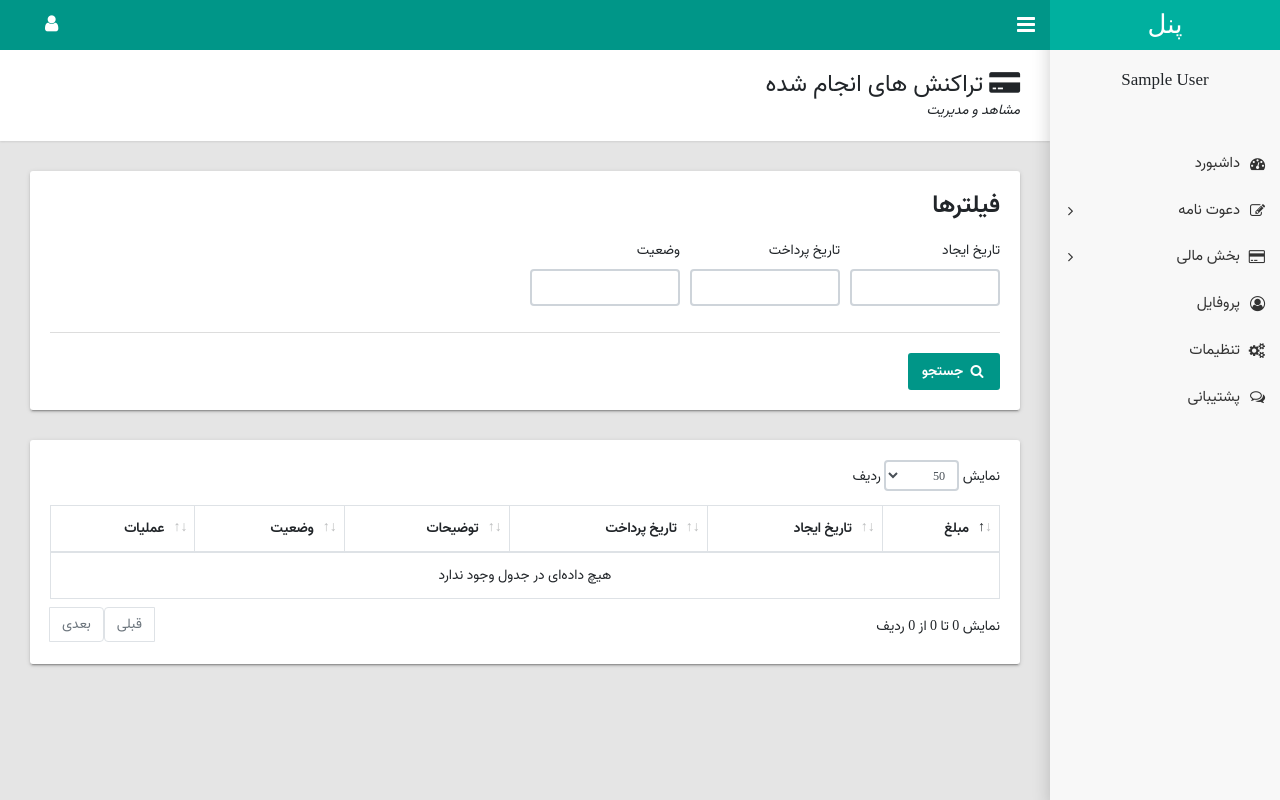
After one commit to mthri/invitation, a Django app: page /panel/transactions/ in a window 1280 px wide. The commit adds this page. Run offline with Django 3.2, Linux system fonts and the light colour scheme; the visitor is signed in with stand-in values (Sample User, id 1); parts of the project's set-up code (start-up, migrations or seed data) failed here and were passed over; some libraries are stand-ins or nearby versions.

Commit message:
add base transactions view template

```diff
--- a/dashboard/templates/dashboard/base.html
+++ b/dashboard/templates/dashboard/base.html
@@ -142,8 +142,8 @@
             class="app-menu__icon fa fa-credit-card  "></i><span class="app-menu__label">بخش مالی</span><i
             class="treeview-indicator fa fa-angle-right"></i></a>
         <ul class="treeview-menu">
-          <li><a class="treeview-item" href="#"><i class="icon fa fa-circle-o"></i>سررسید ها</a></li>
-          <li><a class="treeview-item" href="#"><i class="icon fa fa-circle-o"></i> تراکنش های انجام شده</a>
+          <!-- <li><a class="treeview-item" href="#"><i class="icon fa fa-circle-o"></i>سررسید ها</a></li> -->
+          <li><a class="treeview-item" href="{% url 'transactions' %}"><i class="icon fa fa-circle-o"></i> تراکنش های انجام شده</a>
           <li><a class="treeview-item" href="{% url 'purchase' %}"><i class="icon fa fa-circle-o"></i> خرید</a>
           </li>
         </ul>
--- /dev/null
+++ b/dashboard/templates/dashboard/transactions.html
@@ -0,0 +1,88 @@
+{% extends 'dashboard/base.html' %}
+{% block title %}
+{{ block.super }}
+تراکنش های
+{% endblock %}
+
+{% load dashboard_tag %}
+{% load static %}
+
+{% block page_title %}
+<h1><i class="fa fa-credit-card-alt"></i> تراکنش های انجام شده</h1>
+<p>مشاهد و مدیریت</p>
+
+{% endblock %}
+
+{% block main %}
+<div class="row">
+    <div class="col-md-12">
+        <div class="tile">
+            <div class="tile-title-w-btn">
+                <h3 class="title">فیلترها</h3>
+            </div>
+            <div class="tile-body">
+                <div class="form-row">
+                    <div class="form-group col-md-2">
+                        <label class="control-label">تاریخ ایجاد</label>
+                        <input class="form-control" type="text" >
+                    </div>
+                    <div class="form-group col-md-2">
+                        <label class="control-label">تاریخ پرداخت</label>
+                        <input class="form-control" type="text" >
+                    </div>
+                    <div class="form-group col-md-2">
+                        <label class="control-label">وضعیت</label>
+                        <input class="form-control" type="text" >
+                    </div>
+                </div>
+            </div>
+            <div class="tile-footer">
+                <button class="btn btn-primary" type="submit"><i
+                        class="fa fa-fw fa-lg fa-search"></i>جستجو</button>&nbsp;&nbsp;&nbsp;
+            </div>
+        </div>
+    </div>
+    <div class="col-md-12">
+        <div class="tile">
+            <div class="tile-body">
+                <table class="table table-hover table-bordered" id="invite-table" style="width: 100%;">
+                    <thead>
+                        <tr>
+                            <th>مبلغ</th>
+                            <th>تاریخ ایجاد</th>
+                            <th>تاریخ پرداخت</th>
+                            <th>توضیحات</th>
+                            <th>وضعیت</th>
+                            <th>عملیات</th>
+                        </tr>
+                    </thead>
+                    <tbody>
+
+                    </tbody>
+                </table>
+            </div>
+        </div>
+    </div>
+</div>
+{% endblock %}
+
+{% block extra_js%}
+<script type="text/javascript" src="{% static 'dashboard/js/plugins/sweetalert.min.js' %}"></script>
+<script type="text/javascript" src="{% static 'dashboard/js/utility.js' %}"></script>
+<script type="text/javascript" src="{% static 'dashboard/js/plugins/dropzone.js' %}"></script>
+<script type="text/javascript" src="{% static 'dashboard/js/plugins/select2.min.js' %}"></script>
+<script type="text/javascript" src="{% static 'dashboard/js/plugins/jquery.dataTables.min.js' %}"></script>
+<script type="text/javascript" src="{% static 'dashboard/js/plugins/dataTables.bootstrap.min.js' %}"></script>
+<script type="text/javascript" src="{% static 'dashboard/js/persian-datatable.js' %}"></script>
+<script>
+    $(() => {
+        var tagTable = $('#invite-table').DataTable({
+            paging: true,
+            pageLength: 50,
+            searching: false,
+            fixedColumns: true,
+            language: datatablePersianLang,
+        })
+    })
+</script>
+{% endblock %}
--- a/dashboard/urls.py
+++ b/dashboard/urls.py
@@ -10,6 +10,7 @@ urlpatterns = [
     path('invite/', views.Invite.as_view(), name='invite'),
     path('invite/history/', views.InviteHistory.as_view(), name='invite_history'),
     path('purchase/', views.Purchase.as_view(), name='purchase'),
+    path('transactions/', views.Transactions.as_view(), name='transactions'),
 ]
 
 # AJAX url
--- a/dashboard/views.py
+++ b/dashboard/views.py
@@ -49,3 +49,9 @@ class Purchase(PremissionMixin, View):
 
     def get(self, request, *args, **kwargs):
         return render(request, 'dashboard/purchase.html')
+        transactions
+
+class Transactions(PremissionMixin, View):
+
+    def get(self, request, *args, **kwargs):
+        return render(request, 'dashboard/transactions.html')
```
